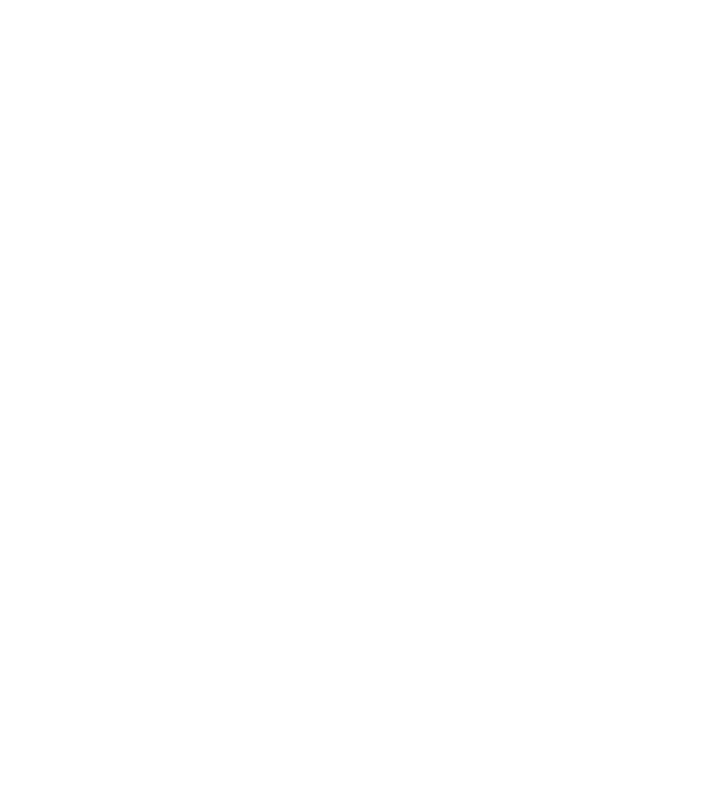
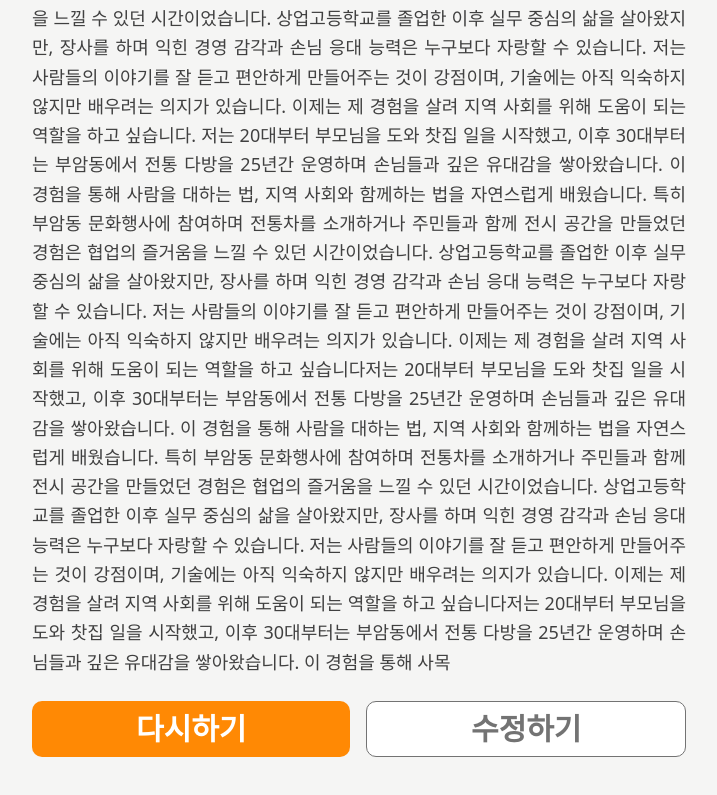
Before and after one commit to DaSiHaeBom/DaSiHaeBom-FE, a React (Vite) app: page /Resume/confirm in a window 1280 px wide. Before the commit this address had no page. Shown: the part 273-1068 px from the top of the page, without its empty margins (281-998 px from the left). Before the commit the page ends 800 px from the top, so only its background shows below. Built offline with nearby package versions, Linux system fonts and the light colour scheme.

Commit message:
feat: resume 로직 완료

```diff
--- a/src/components/MakeResume/InputField.tsx
+++ b/src/components/MakeResume/InputField.tsx
@@ -1,18 +1,17 @@
 type Props = {
   inputData: string;
   handleChange: (value: string) => void;
+  size: string;
 };
 
-const InputField = ({ inputData, handleChange }: Props) => {
+const InputField = ({ inputData, handleChange, size }: Props) => {
   return (
-    <div>
-      <textarea
-        value={inputData}
-        onChange={e => handleChange(e.target.value)}
-        placeholder="답변을 입력하세요..."
-        className="w-96 h-36 p-2 bg-white rounded-[10px] border border-zinc-300 overflow-y-scroll resize-none"
-      />
-    </div>
+    <textarea
+      value={inputData}
+      onChange={e => handleChange(e.target.value)}
+      placeholder="답변을 입력하세요..."
+      className={`p-2 bg-white rounded-[10px] border border-zinc-300 overflow-y-scroll resize-none ${size}`}
+    />
   );
 };
 
--- a/src/components/MakeResume/ResumeLongBtn.tsx
+++ b/src/components/MakeResume/ResumeLongBtn.tsx
@@ -6,7 +6,7 @@ interface Props {
 const ResumeLongBtn = ({ btnName, onClick }: Props) => {
   return (
     <button
-      className="w-[681px] h-14 bg-orange-500 rounded-[10px] text-white text-3xl font-semibold"
+      className="w-[681px] max-w-full h-14 bg-orange-500 rounded-[10px] text-white text-3xl font-semibold"
       onClick={onClick}
     >
       {btnName}
--- /dev/null
+++ b/src/components/MakeResume/ResumeSmallBtn.tsx
@@ -0,0 +1,22 @@
+interface ResumeSmallBtnProps {
+  name: string;
+  clickEvent: () => void;
+  color: boolean;
+}
+
+const ResumeSmallBtn = ({ name, clickEvent, color }: ResumeSmallBtnProps) => {
+  const extraCss = color
+    ? 'bg-orange-400 text-white'
+    : 'bg-white border border-neutral-500 text-neutral-500';
+
+  return (
+    <button
+      onClick={clickEvent}
+      className={`max-w-80 w-full h-14 rounded-[10px] text-3xl font-semibold ${extraCss}`}
+    >
+      {name}
+    </button>
+  );
+};
+
+export default ResumeSmallBtn;
--- /dev/null
+++ b/src/layout/ResumeLayOut.tsx
@@ -0,0 +1,15 @@
+import type { ReactNode } from 'react';
+
+interface LayoutProps {
+  children: ReactNode;
+}
+
+const ResumeLayout = ({ children }: LayoutProps) => {
+  return (
+    <div className="flex flex-col items-center justify-center min-h-screen gap-4 py-4">
+      {children}
+    </div>
+  );
+};
+
+export default ResumeLayout;
--- /dev/null
+++ b/src/pages/ResumeConfirm.tsx
@@ -0,0 +1,78 @@
+import { useState } from 'react';
+import { useNavigate } from 'react-router-dom';
+import ResumeSmallBtn from '../components/MakeResume/ResumeSmallBtn';
+import ResumeLongBtn from '../components/MakeResume/ResumeLongBtn';
+import InputField from '../components/MakeResume/InputField';
+
+const ResumeConfirm = () => {
+  const navigate = useNavigate();
+
+  const [isEditing, setIsEditing] = useState(false);
+  const [data, setData] = useState({
+    name: '김상명',
+    content:
+      '저는 20대부터 부모님을 도와 찻집 일을 시작했고, 이후 30대부터는 부암동에서 전통 다방을 25년간 운영하며 손님들과 깊은 유대감을 쌓아왔습니다. 이 경험을 통해 사람을 대하는 법, 지역 사회와 함께하는 법을 자연스럽게 배웠습니다. 특히 부암동 문화행사에 참여하며 전통차를 소개하거나 주민들과 함께 전시 공간을 만들었던 경험은 협업의 즐거움을 느낄 수 있던 시간이었습니다. 상업고등학교를 졸업한 이후 실무 중심의 삶을 살아왔지만, 장사를 하며 익힌 경영 감각과 손님 응대 능력은 누구보다 자랑할 수 있습니다. 저는 사람들의 이야기를 잘 듣고 편안하게 만들어주는 것이 강점이며, 기술에는 아직 익숙하지 않지만 배우려는 의지가 있습니다. 이제는 제 경험을 살려 지역 사회를 위해 도움이 되는 역할을 하고 싶습니다. 저는 20대부터 부모님을 도와 찻집 일을 시작했고, 이후 30대부터는 부암동에서 전통 다방을 25년간 운영하며 손님들과 깊은 유대감을 쌓아왔습니다. 이 경험을 통해 사람을 대하는 법, 지역 사회와 함께하는 법을 자연스럽게 배웠습니다. 특히 부암동 문화행사에 참여하며 전통차를 소개하거나 주민들과 함께 전시 공간을 만들었던 경험은 협업의 즐거움을 느낄 수 있던 시간이었습니다. 상업고등학교를 졸업한 이후 실무 중심의 삶을 살아왔지만, 장사를 하며 익힌 경영 감각과 손님 응대 능력은 누구보다 자랑할 수 있습니다. 저는 사람들의 이야기를 잘 듣고 편안하게 만들어주는 것이 강점이며, 기술에는 아직 익숙하지 않지만 배우려는 의지가 있습니다. 이제는 제 경험을 살려 지역 사회를 위해 도움이 되는 역할을 하고 싶습니다저는 20대부터 부모님을 도와 찻집 일을 시작했고, 이후 30대부터는 부암동에서 전통 다방을 25년간 운영하며 손님들과 깊은 유대감을 쌓아왔습니다. 이 경험을 통해 사람을 대하는 법, 지역 사회와 함께하는 법을 자연스럽게 배웠습니다. 특히 부암동 문화행사에 참여하며 전통차를 소개하거나 주민들과 함께 전시 공간을 만들었던 경험은 협업의 즐거움을 느낄 수 있던 시간이었습니다. 상업고등학교를 졸업한 이후 실무 중심의 삶을 살아왔지만, 장사를 하며 익힌 경영 감각과 손님 응대 능력은 누구보다 자랑할 수 있습니다. 저는 사람들의 이야기를 잘 듣고 편안하게 만들어주는 것이 강점이며, 기술에는 아직 익숙하지 않지만 배우려는 의지가 있습니다. 이제는 제 경험을 살려 지역 사회를 위해 도움이 되는 역할을 하고 싶습니다저는 20대부터 부모님을 도와 찻집 일을 시작했고, 이후 30대부터는 부암동에서 전통 다방을 25년간 운영하며 손님들과 깊은 유대감을 쌓아왔습니다. 이 경험을 통해 사목',
+  });
+  const [isEdit, setEdit] = useState(false);
+
+  const handleEdit = () => {
+    setEdit(true);
+    setIsEditing(true);
+  };
+
+  const handleTextChange = (text: string) => {
+    setData(prev => ({
+      ...prev,
+      content: text,
+    }));
+  };
+
+  const handleClick = () => {
+    navigate('/resume/start'); // 이력서 작성 페이지로 이동
+  };
+
+  return (
+    <div className="flex items-center justify-center h-full">
+      <div className="flex flex-col items-center justify-start gap-6 w-[894px] max-w-full bg-stone-100 rounded-[10px] px-30 py-20 h-fit min-h-[400px]">
+        <h2 className="text-neutral-700 text-4xl font-bold w-full text-start">
+          {data.name}님 자기소개서
+        </h2>
+        {isEdit ? (
+          <InputField
+            inputData={data.content}
+            size={'w-full h-80'}
+            handleChange={handleTextChange}
+          />
+        ) : (
+          <p className="text-neutral-700 text-lg leading-relaxed text-justify w-full ">
+            {data.content}
+          </p>
+        )}
+        {isEditing ? (
+          <ResumeLongBtn
+            btnName="수정 완료"
+            onClick={() => {
+              setIsEditing(false);
+              setEdit(false);
+            }}
+          />
+        ) : (
+          <div className="flex gap-4 w-full">
+            <ResumeSmallBtn
+              name="다시하기"
+              clickEvent={handleClick}
+              color={true}
+            />
+            <ResumeSmallBtn
+              name="수정하기"
+              clickEvent={handleEdit}
+              color={false}
+            />
+          </div>
+        )}
+      </div>
+    </div>
+  );
+};
+
+export default ResumeConfirm;
--- a/src/pages/ResumeStart.tsx
+++ b/src/pages/ResumeStart.tsx
@@ -5,11 +5,11 @@ import ResumeLongBtn from '../components/MakeResume/ResumeLongBtn';
 const ResumeStart = () => {
   const navigate = useNavigate();
   const handleClick = () => {
-    navigate('/Resume'); // 이력서 작성 페이지로 이동
+    navigate('/Resume/qna'); // 이력서 작성 페이지로 이동
   };
 
   return (
-    <div className="flex flex-col items-center justify-center h-screen gap-4">
+    <>
       <div className="flex flex-col items-center justify-center gap-6 w-[681px] h-96 bg-stone-100 rounded-[10px]">
         <div className="text-start">
           <h2 className="text-neutral-700 text-4xl font-bold mb-4 leading-[54px]">
@@ -25,7 +25,7 @@ const ResumeStart = () => {
         </div>
       </div>
       <ResumeLongBtn btnName="이력서 작성 시작하기" onClick={handleClick} />
-    </div>
+    </>
   );
 };
 
--- a/src/utils/routes.tsx
+++ b/src/utils/routes.tsx
@@ -1,9 +1,11 @@
 import { createBrowserRouter } from 'react-router';
 import { Outlet, Navigate } from 'react-router-dom';
 import Layout from '../layout/LayOut';
+import ResumeLayout from '../layout/ResumeLayOut';
 import Home from '../pages/Home';
 import Resume from '../pages/Resume';
 import ResumeStart from '../pages/ResumeStart';
+import ResumeConfirm from '../pages/ResumeConfirm';
 
 const routes = createBrowserRouter([
   {
@@ -24,11 +26,29 @@ const routes = createBrowserRouter([
       },
       {
         path: 'Resume',
-        element: <Resume />,
-      },
-      {
-        path: 'ResumeStart',
-        element: <ResumeStart />,
+        element: (
+          <ResumeLayout>
+            <Outlet />
+          </ResumeLayout>
+        ),
+        children: [
+          {
+            index: true, // 기본 경로 '/'에서 home으로 자동 리다이렉트
+            element: <Navigate to="/resume/start" replace />,
+          },
+          {
+            path: 'start',
+            element: <ResumeStart />,
+          },
+          {
+            path: 'confirm',
+            element: <ResumeConfirm />,
+          },
+          {
+            path: 'qna',
+            element: <Resume />,
+          },
+        ],
       },
     ],
   },
```
Also changed, not shown: src/pages/Resume.tsx (+65 -3 lines).
